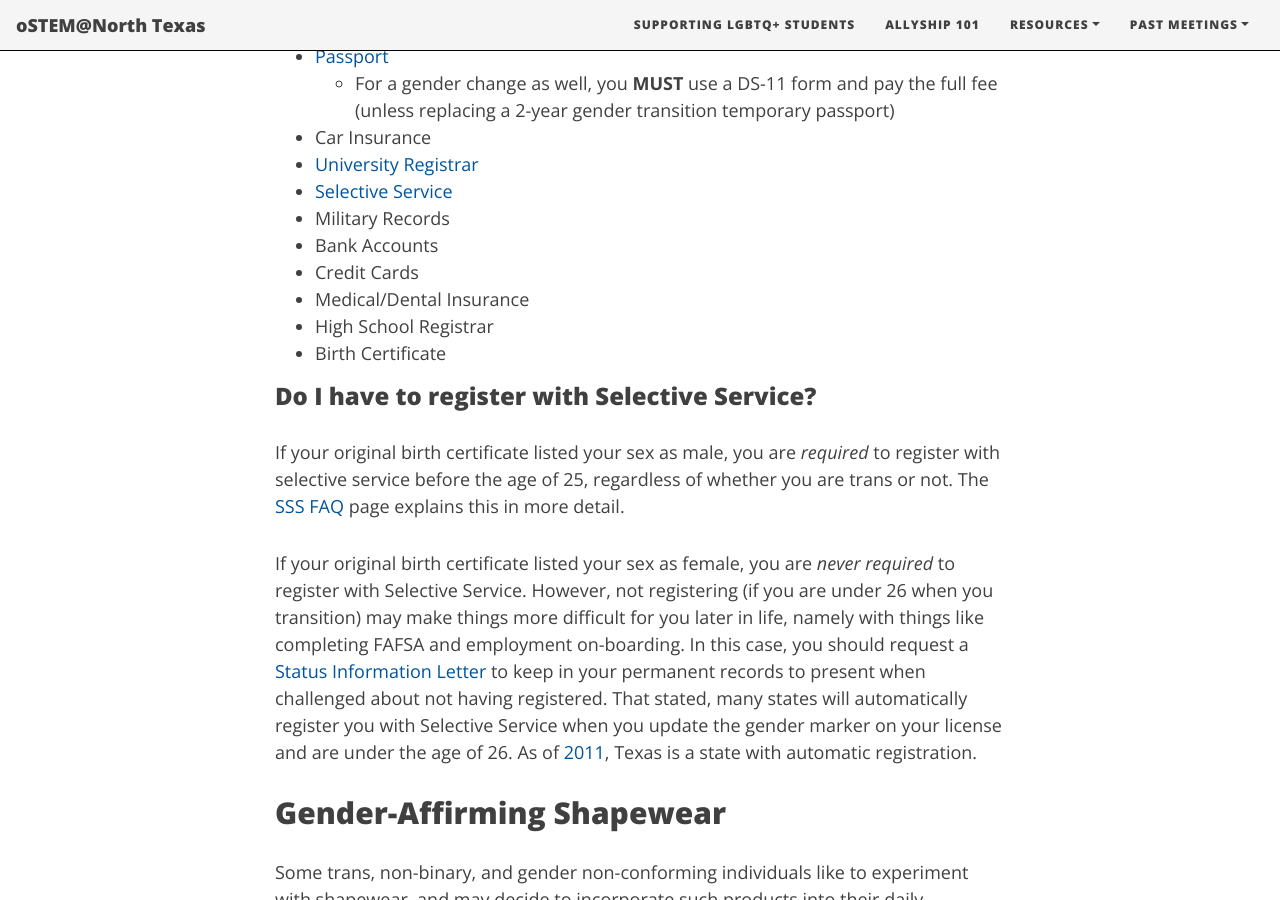
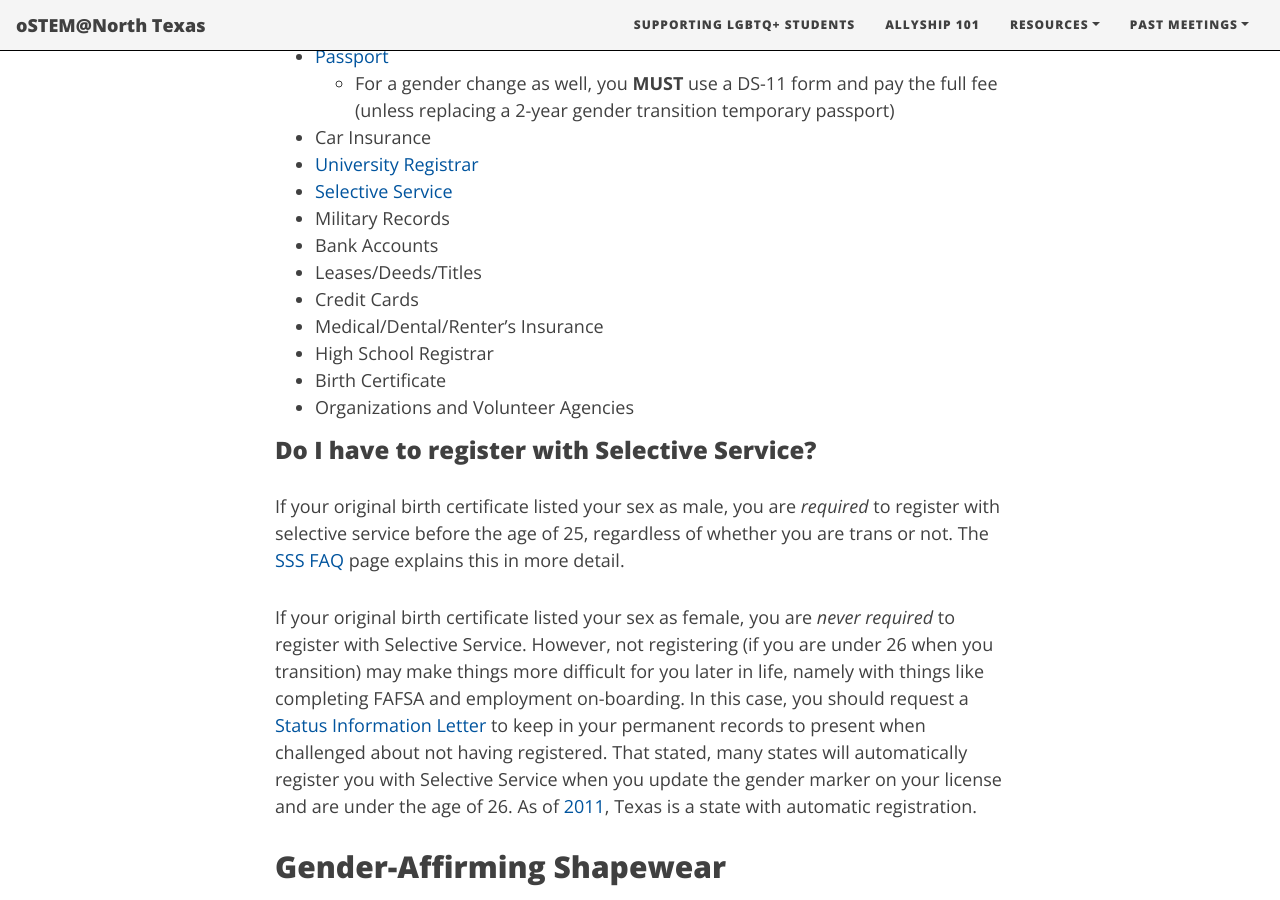
Before and after one commit to ostemnorthtexas/site, a Jekyll site: the page built from pages/trans-resources.md, in a window 1280 px wide and 900 px high, scrolled down 3441 px. Built offline with Jekyll 4.4.1, drawn with Linux system fonts in a browser that asks for light colours; nearby versions of some CDN libraries; some of the changed text lies outside the part shown.

```diff
--- a/pages/trans-resources.md
+++ b/pages/trans-resources.md
@@ -115,10 +115,12 @@ updating names and gender markers on identification documents.
 - [Selective Service](https://www.sss.gov/verify/update-info/)
 - Military Records
 - Bank Accounts
+- Leases/Deeds/Titles
 - Credit Cards
-- Medical/Dental Insurance
+- Medical/Dental/Renter's Insurance
 - High School Registrar
 - Birth Certificate
+- Organizations and Volunteer Agencies
 
 ### Do I have to register with Selective Service?
 
```
Also changed, not shown: other parts of pages/trans-resources.md (+2 -0 lines), pages/LGBTQ-students.md (+1 -0 lines), pages/allyship.md (+1 -0 lines).
